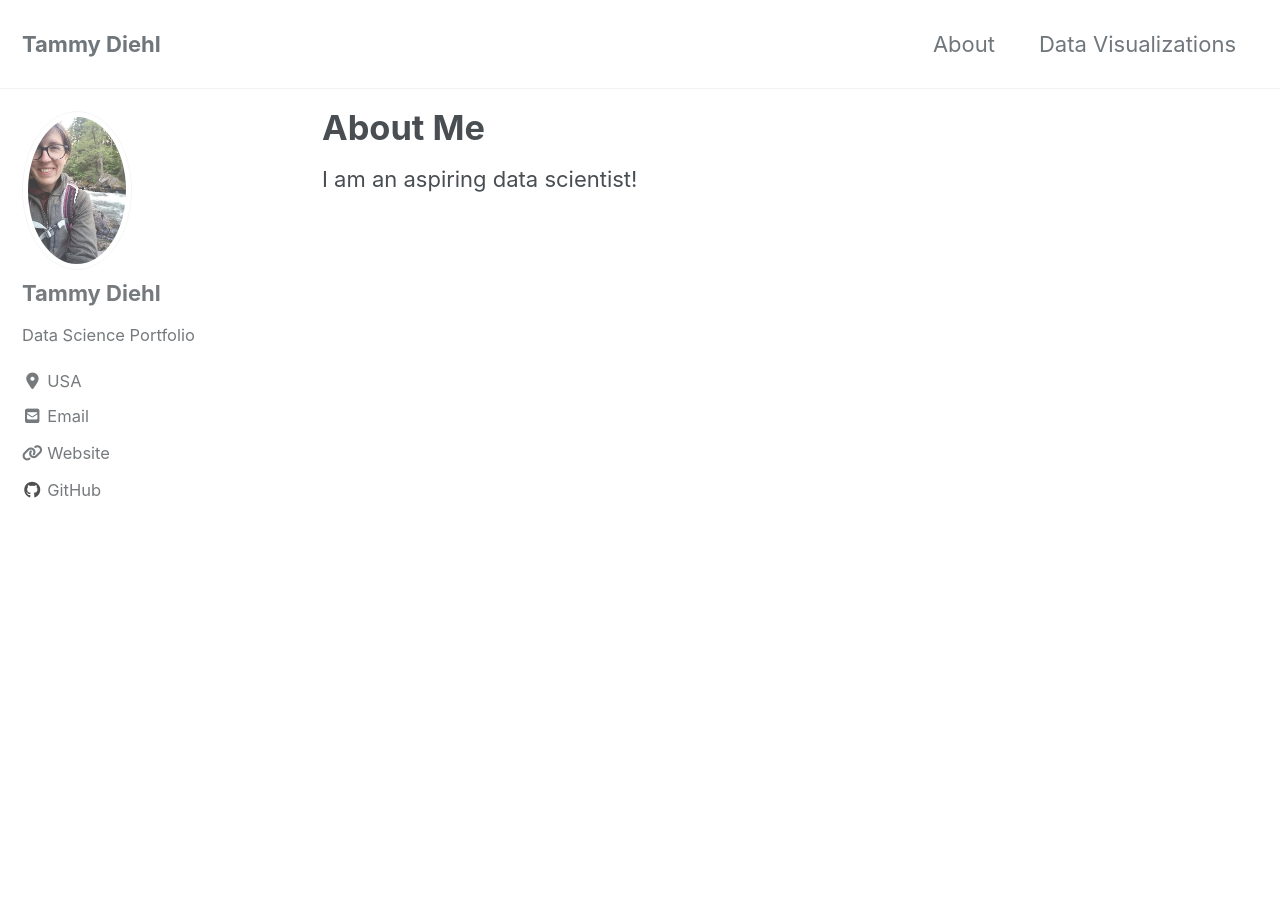
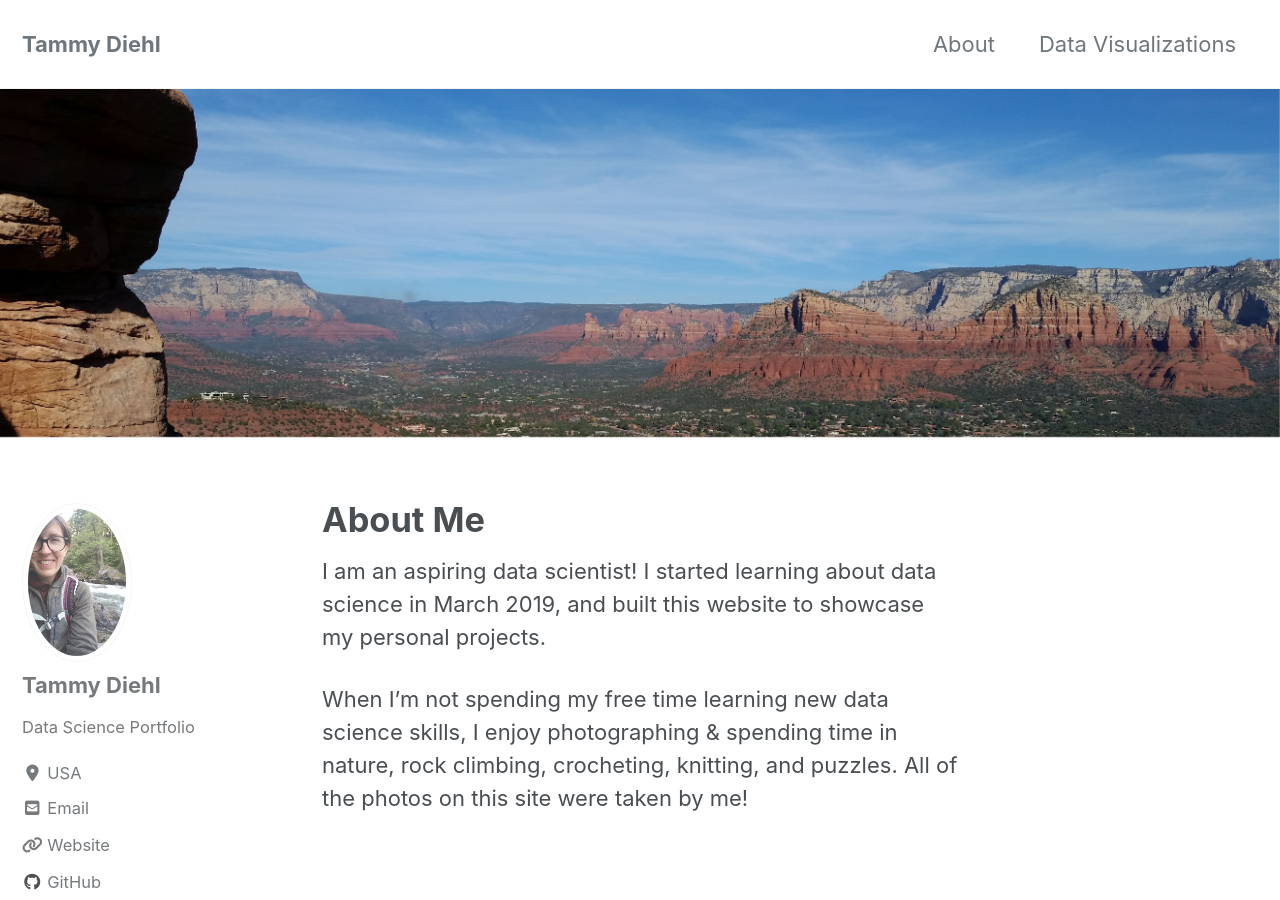
Before and after one commit to tammydiehl/tammydiehl.github.io, a Jekyll site: the page built from _pages/about.md, in a window 1280 px wide and 900 px high. Built offline with Jekyll 4.4.1, drawn with Linux system fonts in a browser that asks for light colours; cached includes are drawn as plain includes; nearby versions of some CDN libraries.

Commit message:
Added images to about & DV pages, updated about me

```diff
--- a/_pages/about.md
+++ b/_pages/about.md
@@ -1,6 +1,10 @@
 ---
 title: "About Me"
 permalink: /about/
+header:
+  image: "/images/sedona-resize.jpg"
 ---
 
-I am an aspiring data scientist!
+I am an aspiring data scientist! I started learning about data science in March 2019, and built this website to showcase my personal projects.
+
+When I'm not spending my free time learning new data science skills, I enjoy photographing & spending time in nature, rock climbing, crocheting, knitting, and puzzles. All of the photos on this site were taken by me!
```
Also changed, not shown: _pages/datavisualization.md (+2 -0 lines), _posts/2020-02-17-parks.md (+2 -2 lines), images/sedona-resize.jpg (added), 3 other files.
